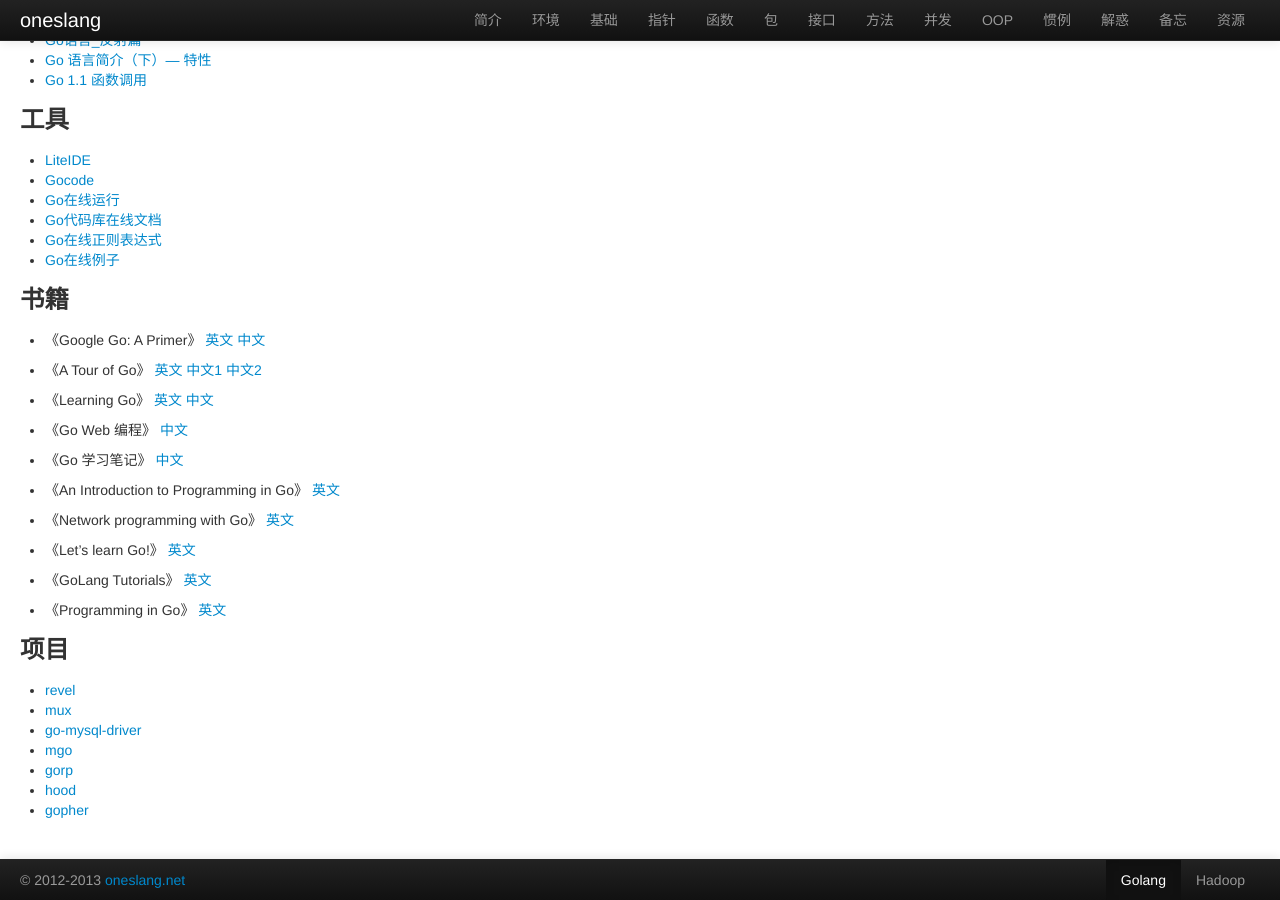
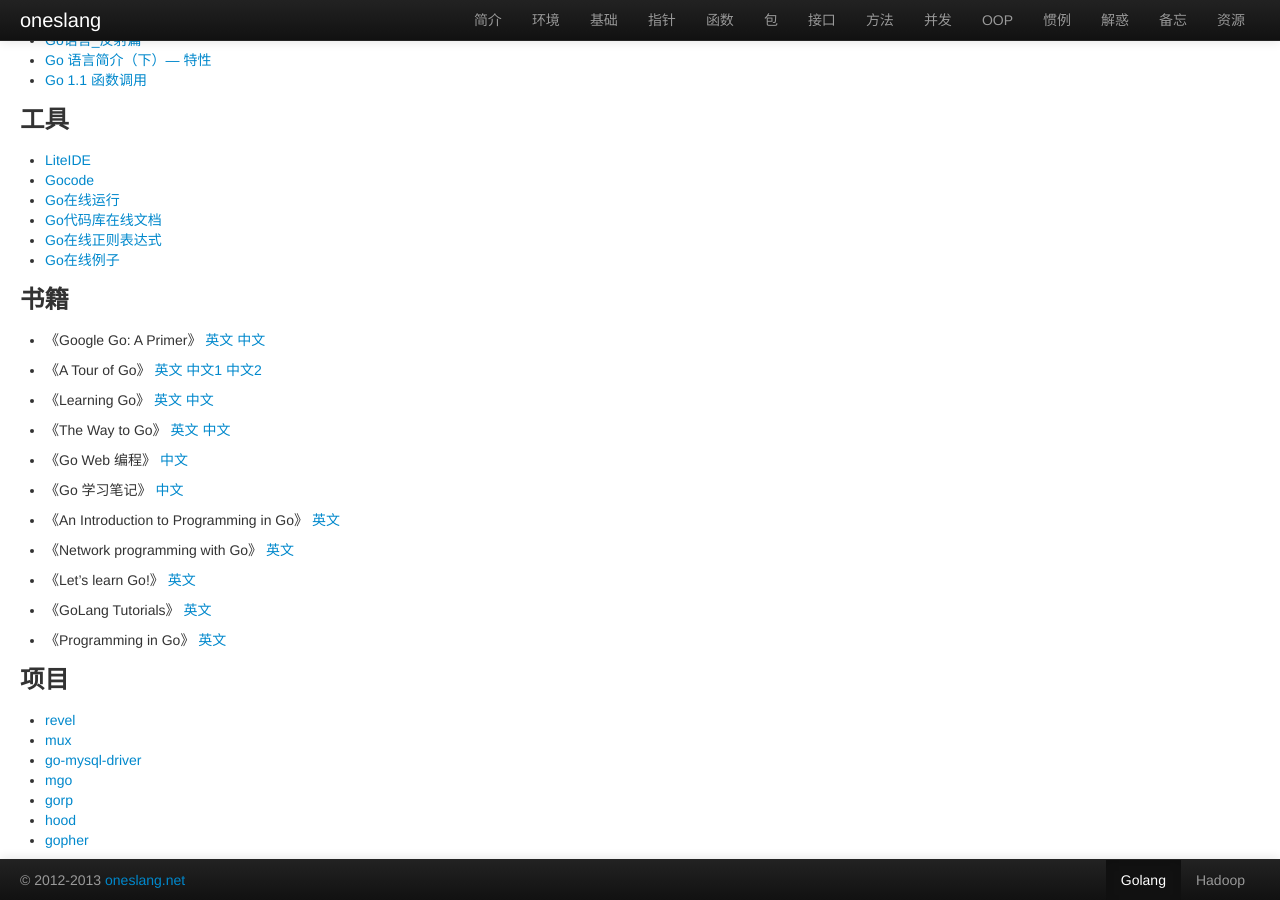
Before and after one commit to oneslang/oneslang.net, a Jekyll site: the page built from golang/resource.md, in a window 1280 px wide and 900 px high, scrolled down 804 px. Built offline with Jekyll 4.4.1, drawn with Linux system fonts in a browser that asks for light colours.

Commit message:
add <<The Way to Go>>

```diff
--- a/golang/resource.md
+++ b/golang/resource.md
@@ -61,6 +61,10 @@ title: 资源
 [英文](http://www.miek.nl/projects/learninggo/index.html)
 [中文](http://www.mikespook.com/learning-go)
 
+* 《The Way to Go》
+[英文](https://sites.google.com/site/thewaytogo2012)
+[中文](https://github.com/Unknwon/the-way-to-go_ZH_CN/blob/master/eBook/preface.md)
+
 * 《Go Web 编程》
 [中文](https://github.com/astaxie/build-web-application-with-golang/blob/master/preface.md)
 
```
